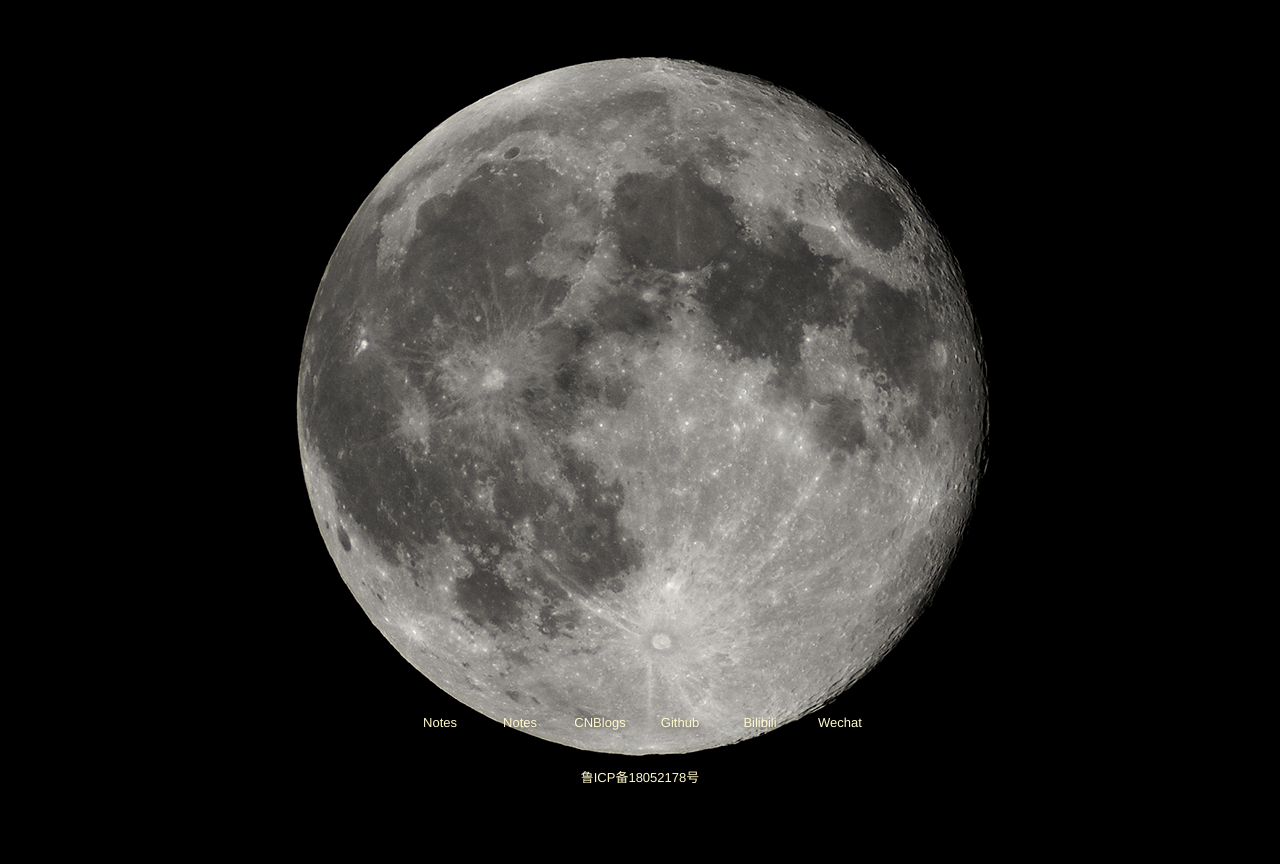
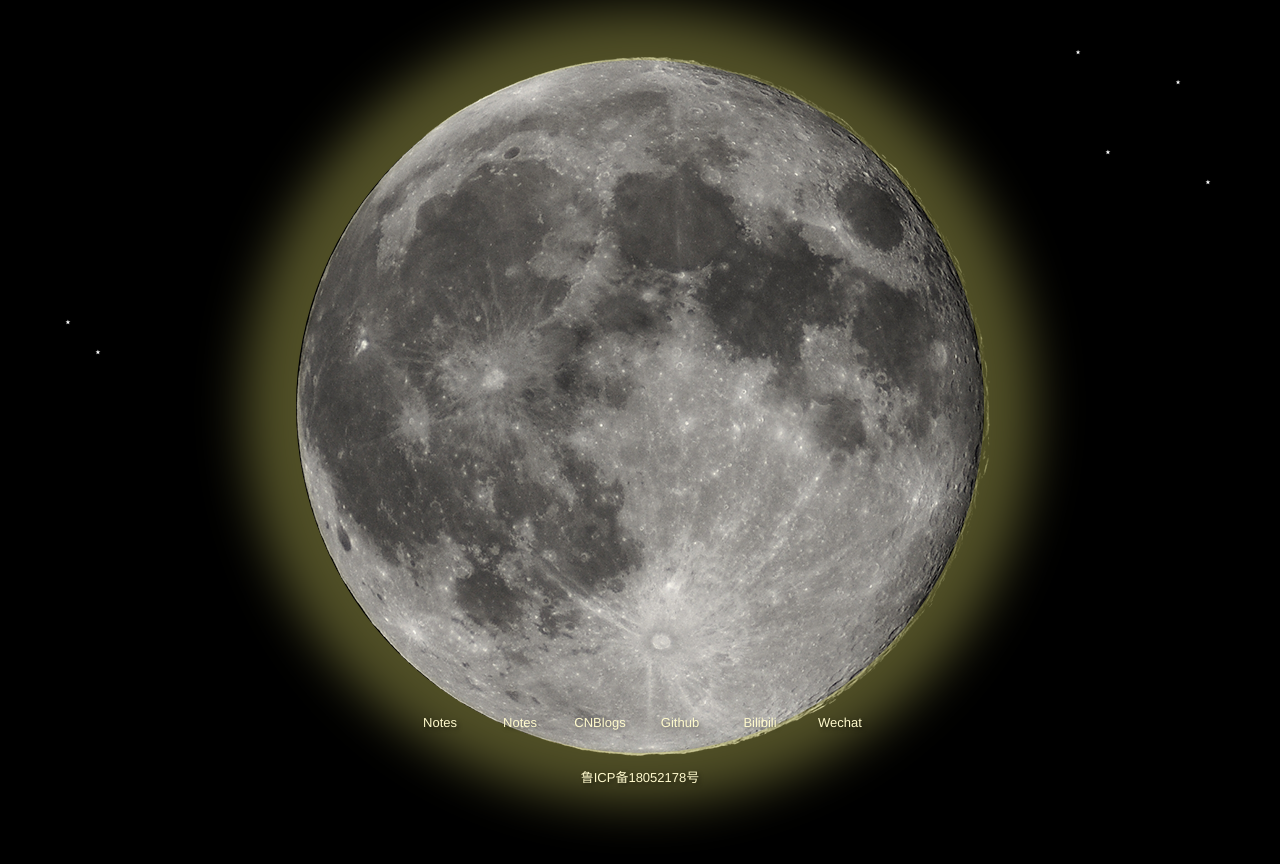
Before and after one commit to LeanLeeOne/memory, a Vue app: page / in a window 1280 px wide. Shown: the top 864 px of the page. Before the commit the page ends 804 px from the top, so only its background shows below. Built offline with nearby package versions, Linux system fonts and the light colour scheme; a small style sheet from the web is missing.

Commit message:
增加月食动画

```diff
--- a/src/components/Index.vue
+++ b/src/components/Index.vue
@@ -1,6 +1,7 @@
 <template>
   <div class="main">
     <img alt="Vue logo" src="../assets/moon.png">
+    <MoonBack></MoonBack>
     <h1 hidden>{{ msg }}</h1>
     <input placeholder="搜索框" hidden>
     <ul>
@@ -60,8 +61,13 @@
 </template>
 
 <script>
+import MoonBack from "@/components/MoonBack";
+
 export default {
   name: 'Index',
+  components: {
+    MoonBack
+  },
   props: {
     msg: String
   },
--- /dev/null
+++ b/src/components/MoonBack.vue
@@ -0,0 +1,114 @@
+<template>
+  <div class="moonback">
+    <div class="halo"></div>
+    <div class="star" style="top:20px;right:220px;"></div>
+    <div class="star" style="top:50px;right:120px;"></div>
+    <div class="star" style="top:190px;left:20px;"></div>
+    <div class="star" style="top:220px;left:50px;"></div>
+  </div>
+</template>
+
+<script>
+export default {
+  name: "MoonBack"
+}
+</script>
+
+<style scoped>
+/*背景*/
+.moonback {
+  width: 100%;
+  height: 900px;
+  margin: 0 auto;
+  position: absolute;
+  top: 0;
+  overflow: hidden;
+  text-align: center;
+}
+/*背景*/
+
+/*天狗*/
+.moonback::after {
+  content: " ";
+  display: block;
+  position: absolute;
+  width: 700px;
+  height: 700px;
+  background-color: #000;
+  border-radius: 50%;
+  animation: 60s dog linear infinite;
+}
+@keyframes dog {
+  0% {
+    left: -500px;
+    top: -500px;
+  }
+  100% {
+    left: 800px;
+    top: 550px;
+  }
+}
+/*天狗*/
+
+/*光环*/
+.halo {
+  width: 688px;
+  height: 693px;
+  margin: 60px auto;
+  border-radius: 50%;
+  box-shadow: 0 0 50px 50px #dbd86a;
+  animation-name: lightHalo;
+  animation-duration: 60s;
+  animation-timing-function: linear;
+  animation-iteration-count: infinite;
+  animation-direction: alternate;
+}
+@keyframes lightHalo {
+  from {
+    opacity: 0.4;
+  }
+  to {
+    opacity: 0;
+  }
+}
+/*光环*/
+
+/*星辰*/
+.star {
+  position: absolute;
+}
+.star::before {
+  content: "★";
+  display: block;
+  position: absolute;
+  left: 10px;
+  top: 20px;
+  width: auto;
+  height: auto;
+  color: #fff;
+  transform: scale(0.1);
+  animation: 11s starlight linear infinite;
+}
+.star::after {
+  content: "★";
+  display: block;
+  position: absolute;
+  left: 40px;
+  top: 120px;
+
+  width: auto;
+  height: auto;
+  color: #fff;
+  transform: scale(0.5);
+  animation: 12s starlight linear infinite;
+}
+@keyframes starlight {
+  0% {
+    transform: scale(0.5);
+  }
+  100% {
+    transform: scale(0.1);
+  }
+}
+/*星辰*/
+</style>
```
